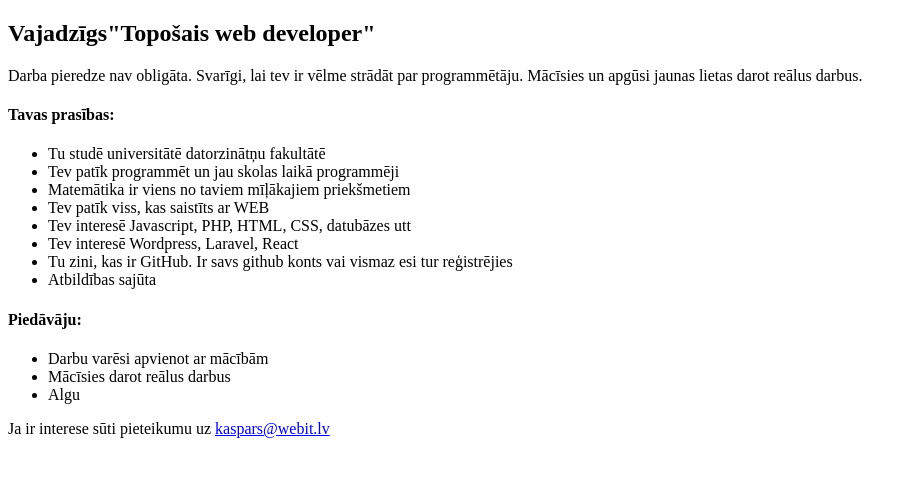
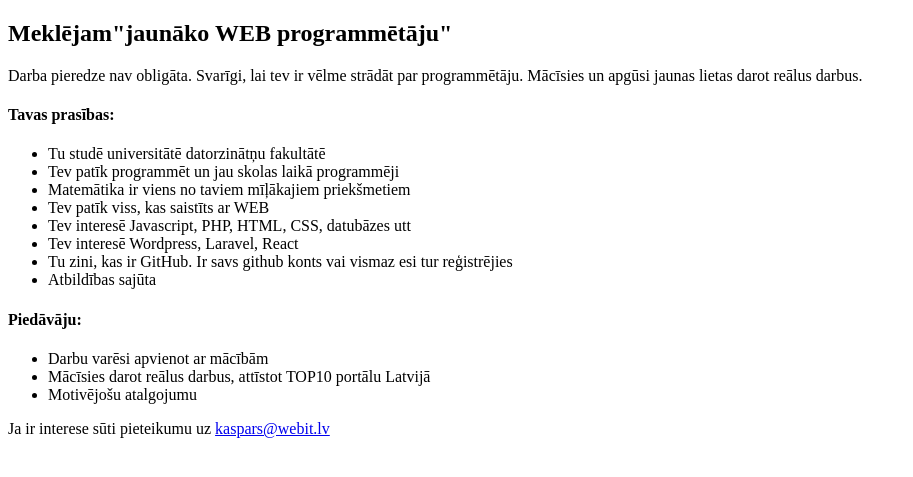
Before and after one commit to kasparsb/webdev-vakance, a PHP site: page / in a window 1280 px wide. Shown: the top 477 px of the page, without its empty margins (0-913 px from the left). Run offline with PHP 8.4, Linux system fonts and the light colour scheme.

Commit message:
Labots teksts

```diff
--- a/index.php
+++ b/index.php
@@ -15,7 +15,7 @@ $version = $pkg->version;
 <body>
     <section class="vakance">
         <header class="vakance__header">
-            <h1 class="vakance__heading vakance__heading--main">Vajadzīgs<span class="vakance__heading-sub">"Topošais web developer"</span></h1>
+            <h1 class="vakance__heading vakance__heading--main">Meklējam<span class="vakance__heading-sub">"jaunāko WEB programmētāju"</span></h1>
         </header>
 
         <article class="vakance__article">
@@ -37,8 +37,8 @@ $version = $pkg->version;
             <h4 class="vakance__heading vakance__heading--small">Piedāvāju:</h4>
             <ul class="vakance__details">
                 <li>Darbu varēsi apvienot ar mācībām</li>
-                <li>Mācīsies darot reālus darbus</li>
-                <li>Algu</li>
+                <li>Mācīsies darot reālus darbus, attīstot TOP10 portālu Latvijā</li>
+                <li>Motivējošu atalgojumu</li>
             </ul>
 
             <p class="vakance__note">Ja ir interese sūti pieteikumu uz <a href="mailto:kaspars@webit.lv">kaspars@webit.lv</a></p>
```
